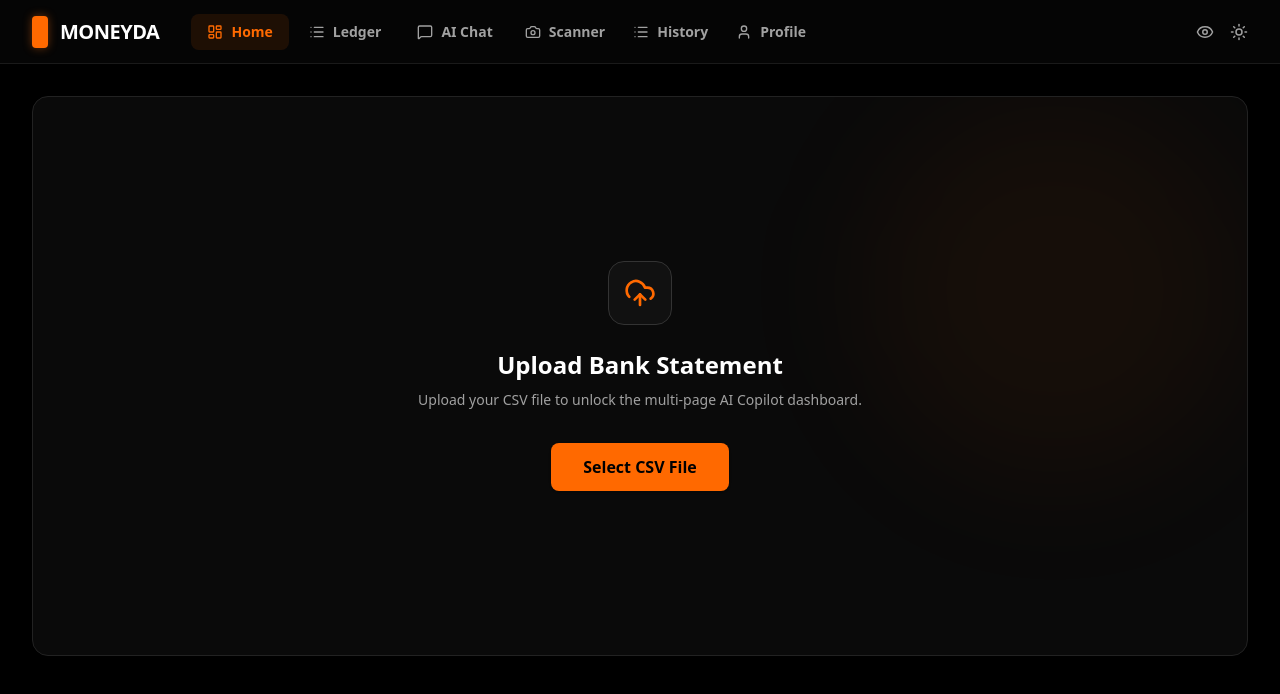
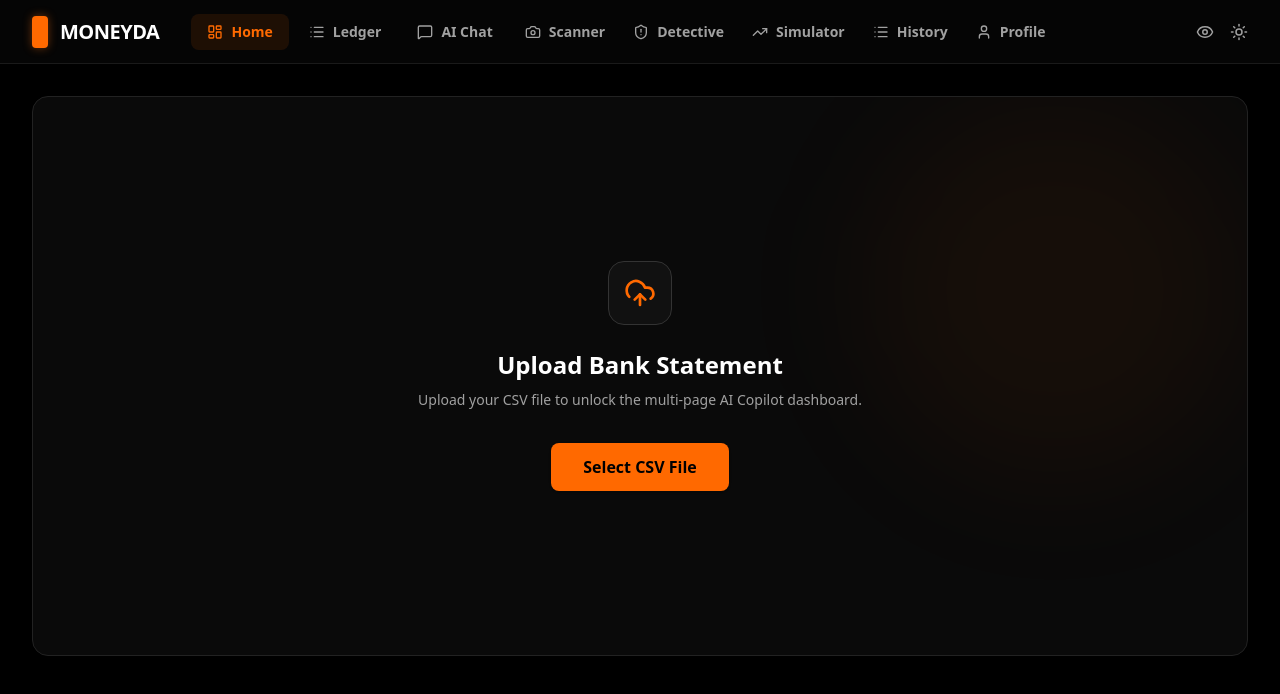
Before and after one commit to Sharveswar007/MoneyDa, a Next.js app: page / in a window 1280 px wide. Shown: the top 694 px of the page. Built offline with nearby package versions, Linux system fonts and the light colour scheme.

Commit message:
feat: Fraud Detective, Wealth Simulator, and Formal README

```diff
--- a/src/app/page.tsx
+++ b/src/app/page.tsx
@@ -2,7 +2,7 @@
 
 import React, { useState, useEffect } from 'react';
 import { XAxis, YAxis, Tooltip as RechartsTooltip, ResponsiveContainer, PieChart, Pie, Cell, BarChart, Bar } from 'recharts';
-import { UploadCloud, CheckCircle2, Activity, Eye, Loader2, Sparkles, AlertTriangle, MoreVertical, Camera, EyeOff, Flame, Download, Calculator, X, ChevronDown, ChevronUp, Sun, Moon, ArrowUpDown, LayoutDashboard, Search, List, MessageSquare, User, Send, Check } from 'lucide-react';
+import { UploadCloud, CheckCircle2, Activity, Eye, Loader2, Sparkles, AlertTriangle, MoreVertical, Camera, EyeOff, Flame, Download, Calculator, X, ChevronDown, ChevronUp, Sun, Moon, ArrowUpDown, LayoutDashboard, Search, List, MessageSquare, User, Send, Check, ShieldAlert, TrendingUp } from 'lucide-react';
 import ReactMarkdown from 'react-markdown';
 
 const categoryColors: Record<string, string> = {
@@ -21,7 +21,7 @@ export default function Dashboard() {
   const [analysisResult, setAnalysisResult] = useState<any>(null);
 
   // Router & UI State
-  const [currentView, setCurrentView] = useState<'home'|'transactions'|'chat'|'receipt'|'history'|'profile'>('home');
+  const [currentView, setCurrentView] = useState<'home'|'transactions'|'chat'|'receipt'|'history'|'profile'|'fraud'|'simulator'>('home');
   const [theme, setTheme] = useState<'dark' | 'light'>('dark');
   const [stealthMode, setStealthMode] = useState(false);
   const [activeModal, setActiveModal] = useState<{title: string, message: string} | null>(null);
@@ -49,6 +49,7 @@ export default function Dashboard() {
   const currencySymbol = preferredCurrency === 'INR' ? '₹' : preferredCurrency === 'USD' ? '$' : preferredCurrency === 'EUR' ? '€' : '£';
 
   const [history, setHistory] = useState<any[]>([]);
+  const [simYears, setSimYears] = useState(10);
 
   // LocalStorage Persistence & Theme Application
   useEffect(() => {
@@ -489,6 +490,12 @@ export default function Dashboard() {
           </button>
           <button onClick={() => setCurrentView('receipt')} className={`flex items-center gap-2 px-3 py-2 rounded-lg font-semibold text-sm transition-all ${currentView === 'receipt' ? 'bg-orange-50 dark:bg-orange-500/10 text-orange-600 dark:text-orange-400' : 'text-slate-600 dark:text-neutral-400 hover:bg-slate-100 dark:hover:bg-[#1a1a1a] hover:text-slate-900 dark:hover:text-white'}`}>
             <Camera size={16} /> Scanner
+          </button>
+          <button onClick={() => setCurrentView('fraud')} className={`flex items-center gap-2 px-3 py-2 rounded-lg font-semibold text-sm transition-all ${currentView === 'fraud' ? 'bg-orange-50 dark:bg-orange-500/10 text-orange-600 dark:text-orange-400' : 'text-slate-600 dark:text-neutral-400 hover:bg-slate-100 dark:hover:bg-[#1a1a1a] hover:text-slate-900 dark:hover:text-white'}`}>
+            <ShieldAlert size={16} /> Detective
+          </button>
+          <button onClick={() => setCurrentView('simulator')} className={`flex items-center gap-2 px-3 py-2 rounded-lg font-semibold text-sm transition-all ${currentView === 'simulator' ? 'bg-orange-50 dark:bg-orange-500/10 text-orange-600 dark:text-orange-400' : 'text-slate-600 dark:text-neutral-400 hover:bg-slate-100 dark:hover:bg-[#1a1a1a] hover:text-slate-900 dark:hover:text-white'}`}>
+            <TrendingUp size={16} /> Simulator
           </button>
           <button onClick={() => setCurrentView('history')} className={`flex items-center gap-2 px-3 py-2 rounded-lg font-semibold text-sm transition-all ${currentView === 'history' ? 'bg-orange-50 dark:bg-orange-500/10 text-orange-600 dark:text-orange-400' : 'text-slate-600 dark:text-neutral-400 hover:bg-slate-100 dark:hover:bg-[#1a1a1a] hover:text-slate-900 dark:hover:text-white'}`}>
             <List size={16} /> History
@@ -947,6 +954,123 @@ export default function Dashboard() {
     </div>
   );
 
+  const renderFraudView = () => {
+    if (!analysisResult) return <div className="text-center py-20">Please upload a statement first.</div>;
+    const txs = analysisResult.categorized || [];
+
+    const anomalies: any[] = [];
+    const seen = new Set();
+    txs.forEach((tx: any) => {
+        const amt = typeof tx.amount === 'number' ? tx.amount : parseFloat(tx.amount || 0);
+        if (amt < 0) {
+            const key = `${tx.date}_${amt}`;
+            if (seen.has(key)) {
+                anomalies.push({ ...tx, type: 'Duplicate Charge', risk: 'High' });
+            } else {
+                seen.add(key);
+            }
+        }
+    });
+
+    txs.forEach((tx: any) => {
+        const amt = typeof tx.amount === 'number' ? tx.amount : parseFloat(tx.amount || 0);
+        if (amt < -1000 && tx.category?.toLowerCase() === 'subscriptions') {
+            anomalies.push({ ...tx, type: 'Expensive Subscription', risk: 'Medium' });
+        }
+    });
+
+    const handleDispute = (tx: any) => {
+        const email = `Subject: Dispute of Unauthorized/Duplicate Charge\n\nTo Customer Support,\n\nI am writing to formally dispute a recent charge made on my account on ${tx.date} for the amount of ${currencySymbol}${Math.abs(tx.amount).toFixed(2)} under the merchant name "${tx.description}".\n\nPlease investigate this transaction immediately and process a refund to my original payment method.\n\nSincerely,\n${userName}`;
+        setActiveModal({title: "Draft Dispute Email", message: email});
+    };
+
+    return (
+      <div className="max-w-4xl mx-auto animate-in fade-in slide-in-from-bottom-4 duration-500">
+        <h2 className="text-2xl font-bold text-slate-800 dark:text-white mb-6 flex items-center gap-2"><ShieldAlert className="text-red-500" /> Fraud & Anomaly Detective</h2>
+        {anomalies.length === 0 ? (
+          <div className="text-center text-slate-500 py-20 bg-white dark:bg-[#0a0a0a] border border-slate-200 dark:border-[#222] rounded-xl shadow-sm dark:shadow-none">No anomalies detected. Your account is secure.</div>
+        ) : (
+          <div className="grid gap-4">
+             {anomalies.map((a, i) => (
+                <div key={i} className="bg-white dark:bg-[#0a0a0a] p-4 rounded-xl border border-red-200 dark:border-red-900/30 flex flex-col md:flex-row justify-between items-start md:items-center gap-4 shadow-sm dark:shadow-none">
+                   <div>
+                     <span className={`px-2 py-1 text-[10px] uppercase font-bold rounded ${a.risk === 'High' ? 'bg-red-100 text-red-700 dark:bg-red-500/10 dark:text-red-400' : 'bg-yellow-100 text-yellow-700 dark:bg-yellow-500/10 dark:text-yellow-400'} mb-2 inline-block`}>{a.type}</span>
+                     <h4 className="font-bold text-slate-800 dark:text-white">{a.description}</h4>
+                     <p className="text-sm text-slate-500 dark:text-neutral-400">{a.date} • {currencySymbol}{Math.abs(a.amount).toFixed(2)}</p>
+                   </div>
+                   <button onClick={() => handleDispute(a)} className="px-4 py-2 bg-slate-900 hover:bg-slate-800 dark:bg-white dark:hover:bg-slate-200 text-white dark:text-black font-bold rounded-lg text-sm transition-colors whitespace-nowrap">
+                     Draft Dispute
+                   </button>
+                </div>
+             ))}
+          </div>
+        )}
+      </div>
+    );
+  };
+
+  const renderSimulatorView = () => {
+     if (!analysisResult) return <div className="text-center py-20">Please upload a statement first.</div>;
+
+     let totalIncome = 0;
+     let totalExpense = 0;
+     (analysisResult.categorized || []).forEach((tx: any) => {
+         const amt = typeof tx.amount === 'number' ? tx.amount : parseFloat(tx.amount || 0);
+         if (amt > 0) totalIncome += amt;
+         else totalExpense += Math.abs(amt);
+     });
+
+     const monthlySavings = totalIncome - totalExpense;
+
+     const r = 0.12;
+     const n = 12;
+     const t = simYears;
+     const pmt = monthlySavings > 0 ? monthlySavings : 0;
+
+     const futureWealth = pmt * ((Math.pow(1 + r/n, n*t) - 1) / (r/n));
+     const uninvestedWealth = pmt * 12 * t;
+
+     return (
+       <div className="max-w-4xl mx-auto animate-in fade-in slide-in-from-bottom-4 duration-500">
+         <h2 className="text-2xl font-bold text-slate-800 dark:text-white mb-6 flex items-center gap-2"><TrendingUp className="text-emerald-500" /> Time-Travel Wealth Simulator</h2>
+
+         <div className="bg-white dark:bg-[#0a0a0a] p-6 rounded-xl border border-slate-200 dark:border-[#222] mb-6 shadow-sm dark:shadow-none">
+            <h3 className="text-lg font-bold text-slate-800 dark:text-white mb-4">Travel into the Future</h3>
+            <input
+               type="range" min="1" max="30" value={simYears}
+               onChange={e => setSimYears(parseInt(e.target.value))}
+               className="w-full h-2 bg-slate-200 rounded-lg appearance-none cursor-pointer dark:bg-[#333] accent-orange-500"
+            />
+            <div className="flex justify-between text-sm text-slate-500 dark:text-neutral-400 mt-2 font-bold">
+               <span>1 Year</span>
+               <span className="text-orange-500 text-lg">{simYears} Years</span>
+               <span>30 Years</span>
+            </div>
+         </div>
+
+         {monthlySavings <= 0 ? (
+            <div className="bg-red-50 dark:bg-red-500/10 p-6 rounded-xl border border-red-200 dark:border-red-900/30 text-center">
+               <h3 className="text-xl font-bold text-red-600 dark:text-red-400 mb-2">Negative Cash Flow Alert</h3>
+               <p className="text-slate-600 dark:text-red-200/70">Your expenses exceed your income by {currencySymbol}{Math.abs(monthlySavings).toFixed(2)}/month. You are burning cash and cannot build wealth until this is reversed.</p>
+            </div>
+         ) : (
+            <div className="grid md:grid-cols-2 gap-6">
+               <div className="bg-white dark:bg-[#0a0a0a] p-6 rounded-xl border border-slate-200 dark:border-[#222] shadow-sm dark:shadow-none">
+                  <h3 className="text-sm font-bold text-slate-400 dark:text-neutral-500 uppercase tracking-widest mb-2">Status Quo (No Investing)</h3>
+                  <p className="text-3xl font-black text-slate-800 dark:text-white">{currencySymbol}{uninvestedWealth.toLocaleString(undefined, {maximumFractionDigits: 0})}</p>
+                  <p className="text-sm text-slate-500 mt-2">Just saving {currencySymbol}{monthlySavings.toLocaleString(undefined, {maximumFractionDigits:0})} every month in a bank account.</p>
+               </div>
+               <div className="bg-emerald-50 dark:bg-emerald-500/10 p-6 rounded-xl border border-emerald-200 dark:border-emerald-900/30 shadow-sm dark:shadow-none">
+                  <h3 className="text-sm font-bold text-emerald-600 dark:text-emerald-400 uppercase tracking-widest mb-2">Optimized Path (Invested @ 12%)</h3>
+                  <p className="text-4xl font-black text-emerald-600 dark:text-emerald-400">{currencySymbol}{futureWealth.toLocaleString(undefined, {maximumFractionDigits: 0})}</p>
+                  <p className="text-sm text-emerald-700 dark:text-emerald-200 mt-2">By investing {currencySymbol}{monthlySavings.toLocaleString(undefined, {maximumFractionDigits:0})} monthly in an Index Fund.</p>
+               </div>
+            </div>
+         )}
+       </div>
+     );
+  };
+
   return (
     <div className={`${theme} transition-colors duration-300`}>
       <div className="min-h-screen bg-[#f8fafc] dark:bg-black text-slate-800 dark:text-white font-sans selection:bg-orange-500/30 transition-colors duration-300">
@@ -976,6 +1100,8 @@ export default function Dashboard() {
           {currentView === 'transactions' && renderTransactionsView()}
           {currentView === 'chat' && renderChatView()}
           {currentView === 'receipt' && renderReceiptView()}
+          {currentView === 'fraud' && renderFraudView()}
+          {currentView === 'simulator' && renderSimulatorView()}
           {currentView === 'history' && renderHistoryView()}
           {currentView === 'profile' && renderProfileView()}
         </main>
```
Also changed, not shown: 1 other file (tests, documents, lock files or other folders).
